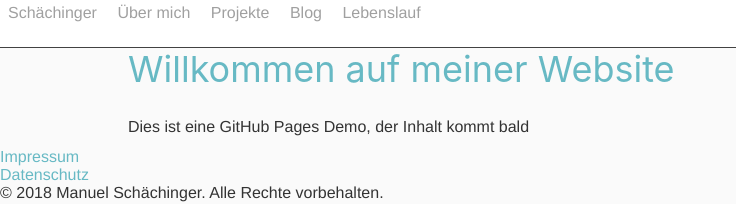
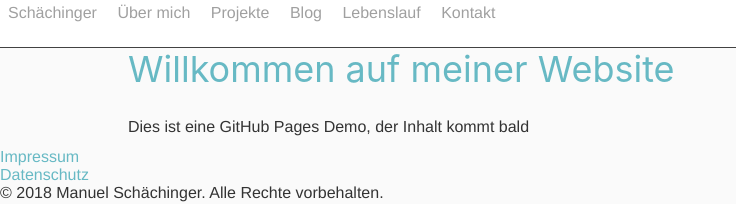
Before and after one commit to schaechinger/schaechinger.github.io, a Jekyll site: the page built from index.html, in a window 1280 px wide. Shown: the top 204 px of the page, without its empty margins (0-736 px from the left). Built offline with Jekyll 4.4.1, drawn with Linux system fonts in a browser that asks for light colours; some web fonts are replaced.

Commit message:
nav gets rendered from data

```diff
--- a/_layouts/default.html
+++ b/_layouts/default.html
@@ -12,21 +12,14 @@
   <header>
     <nav>
       <ul>
-        <li>
+        <li{% if page.url == element.url %} class="active"{% endif %}>
           <a href="/">Schächinger</a>
         </li>
-        <li>
-          <a href="/about">Über mich</a>
-        </li>
-        <li>
-          <a href="/projects">Projekte</a>
-        </li>
-        <li>
-          <a href="/blog">Blog</a>
-        </li>
-        <li>
-          <a href="/resume">Lebenslauf</a>
-        </li>
+        {% for element in site.data.nav %}
+          <li{% if page.url contains element.url %} class="active"{% endif %}>
+            <a href="{{ element.url }}">{{ element.title }}</a>
+          </li>
+        {% endfor %}
       </ul>
     </nav>
   </header>
--- a/_sass/modules/_header.scss
+++ b/_sass/modules/_header.scss
@@ -10,6 +10,10 @@
     li {
       display: inline-block;
       padding: 0.25rem 0.5rem;
+
+      &.active {
+        a {
+          color: $black;
         }
       }
 
@@ -19,11 +23,8 @@
 
         &:hover {
           color: $blue;
-      border-bottom: none;
-    }
-
-    &.active {
-      color: $black;
         }
       }
     }
+  }
+}
--- a/index.html
+++ b/index.html
@@ -2,6 +2,9 @@
 layout: default
 class: home
 ---
+<div class="hero">
+
+</div>
 <h1>Willkommen auf meiner Website</h1>
 
 <p>Dies ist eine GitHub Pages Demo, der Inhalt kommt bald</p>
```
Also changed, not shown: _data/nav.yml (added, +10 -0 lines). Lines whose indentation alone changed are shown as unchanged.
